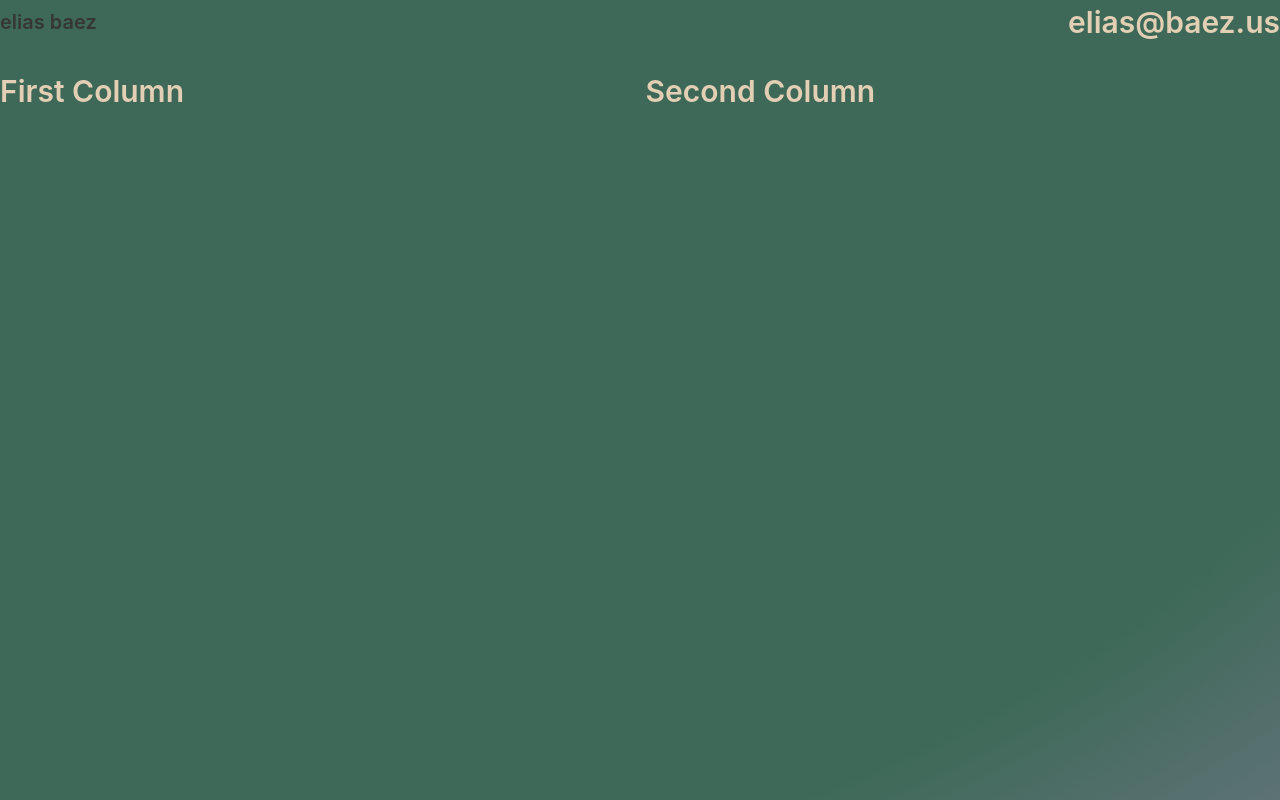
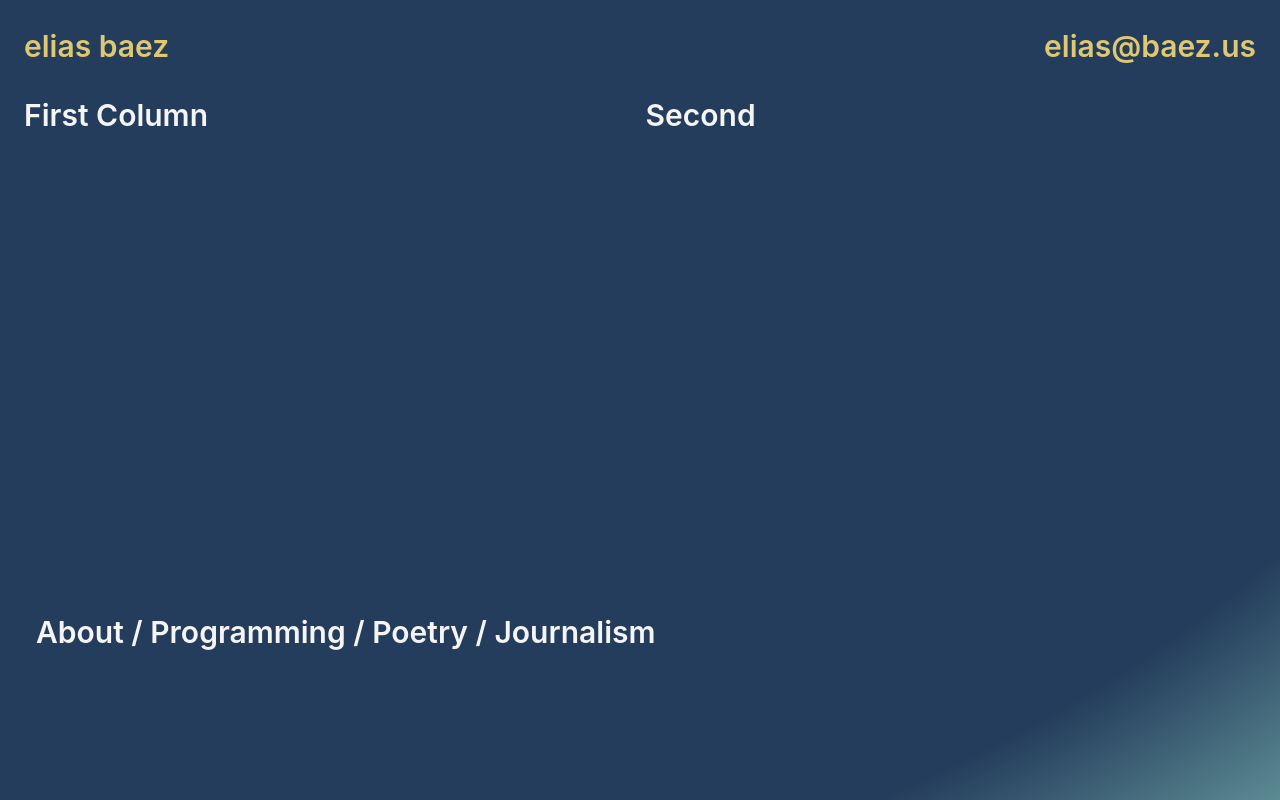
Before and after one commit to baezus/dreamhost-baezus, a React (Create React App) app in the folder client/: page / in a window 1280 px wide. Built offline with nearby package versions, Linux system fonts and the light colour scheme.

Commit message:
More styling, added a footer and the skeleton layout is mostly up.

```diff
--- a/client/src/App.js
+++ b/client/src/App.js
@@ -6,9 +6,7 @@ function App() {
       <nav className="level">
         <div className="level-left">
           <div className="level-item">
-            <p className="subtitle is-5">
-              <strong>elias baez</strong>
-            </p>
+             elias baez
           </div>
         </div>
         <div className="level-right">
@@ -22,9 +20,17 @@ function App() {
           First Column
         </div>
         <div className="column is-half">
-          Second Column
+          Second
         </div>
       </div>
+
+      <footer className="footer">
+        <div className="content has-text-centered">
+          <p>
+            About / Programming / Poetry / Journalism
+          </p>
+        </div>
+      </footer>
     </div>
   );
 }
--- a/client/src/styles/App.scss
+++ b/client/src/styles/App.scss
@@ -3,8 +3,22 @@
 @import "../../node_modules/bulma/bulma.sass";
 
 .App {
-  background: radial-gradient(farthest-corner at 0px 15px, $grass, $grass, $grass, $grass, $grass, $grass, $skyTwo);
+  background: radial-gradient(farthest-corner at 0px 15px, $skyOne, $skyOne, $skyOne, $skyOne, $skyOne, $skyOne, $skyOne, $skyThree);
   min-height: 100vh;
   font-weight: 600;
   font-size: 30px;
+  padding: 1.5rem;
 }
+
+div.columns {
+  min-height: 60vh;
+}
+
+nav.level {
+  color: $fireThree;
+}
+
+footer.footer {
+  position: absolute;
+
+}
--- a/client/src/styles/variables.scss
+++ b/client/src/styles/variables.scss
@@ -16,4 +16,6 @@ $link: $fireTwo;
 
 //Customizing Variables
 $column-gap: 0.35rem;
-$body-color: $earthFour;
+$body-color: whitesmoke;
+$footer-background-color: transparent;
+$footer-padding: 1.5rem .75rem 3rem;
```
Also changed, not shown: 1 other file (tests, documents, lock files or other folders).
